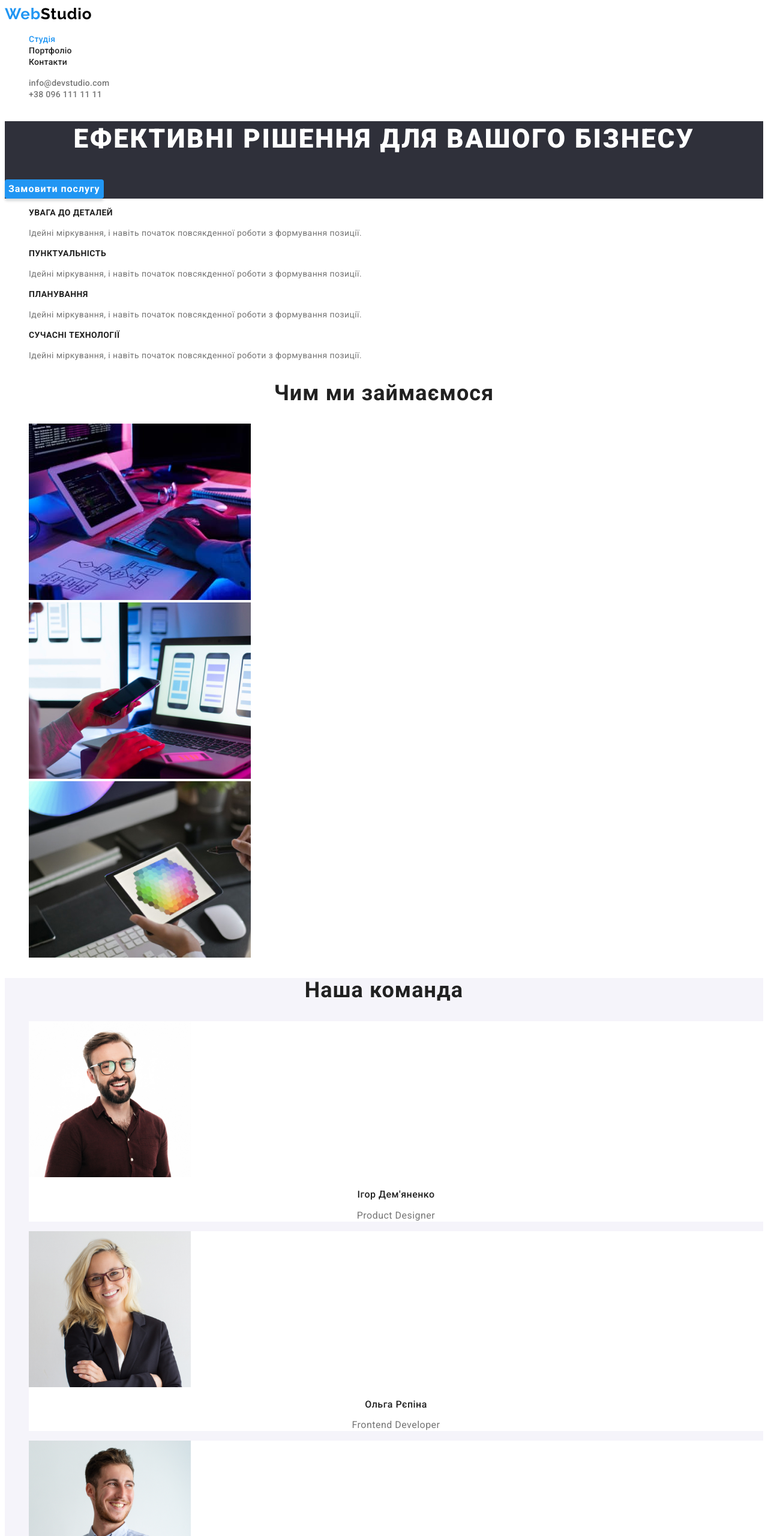
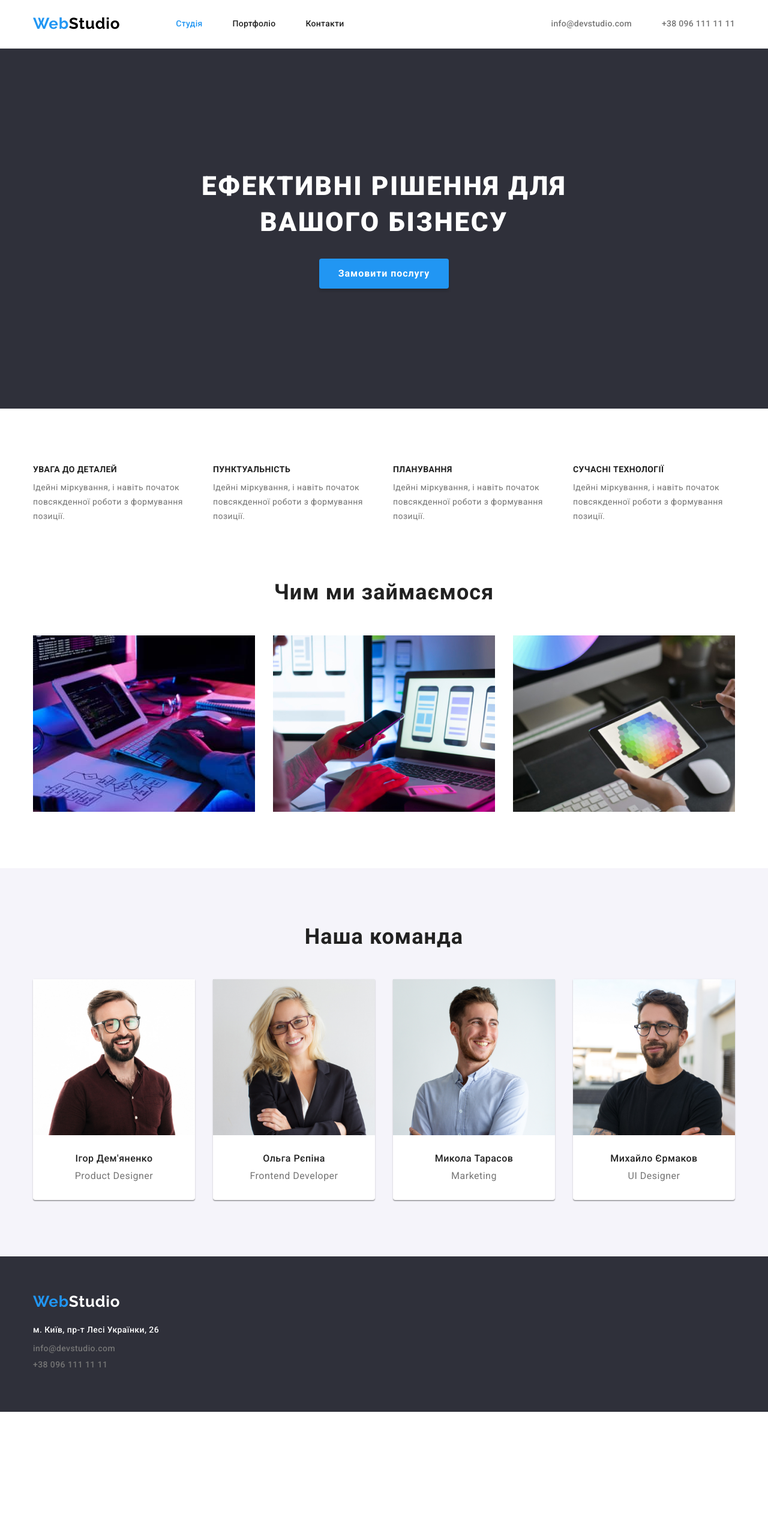
Before and after one commit to SvitlanaPia/goit-markup-hw-03, a plain HTML site: page index.html in a window 1280 px wide. Shown: the top 2560 px of the page at 60% size. After the commit the page ends 2353 px from the top, so only its background shows below. Drawn offline with nearby package versions, Linux system fonts and the light colour scheme.

Commit message:
hw3 - first commit

```diff
--- a/css/style.css
+++ b/css/style.css
@@ -11,6 +11,44 @@ body {
   color: var(--primary-text-color);
   background-color: var(--white-color);
 }
+h1,
+h2,
+h3,
+h4,
+h5,
+h6,
+p {
+  margin-top: 0;
+  margin-bottom: 0;
+}
+ul {
+  margin-top: 0;
+  margin-bottom: 0;
+  padding-left: 0;
+}
+img {
+  display: block;
+}
+.header-box {
+  border-bottom: 1px solid #ececec;
+  padding-top: 24px;
+  padding-bottom: 25px;
+}
+.container {
+  width: 1200px;
+  margin-left: auto;
+  margin-right: auto;
+  padding-left: 15px;
+  padding-right: 15px;
+}
+.header-container {
+  display: flex;
+  justify-content: space-between;
+  align-items: center;
+}
+.navigation-container {
+  display: flex;
+}
 .logo {
   text-decoration: none;
   font-family: "Raleway", sans-serif;
@@ -18,17 +56,45 @@ body {
   line-height: 1.19;
   letter-spacing: 0.03em;
 }
+.logo-header {
+  padding-right: 93px;
+}
 .logo-web {
   color: var(--accent-color);
 }
 .logo-studio {
   color: #000000;
 }
+.logo-studio-footer {
+  color: var(--white-color);
+}
 .logo-footer {
-  color: var(--white-color);
+  display: block;
+  margin-bottom: 20px;
 }
 .lists {
   list-style: none;
+}
+.portfolio-filter {
+  display: flex;
+  justify-content: center;
+  margin-bottom: 50px;
+}
+.portfolio-filter-item:not(:last-child) {
+  margin-right: 8px;
+}
+.portfolio-list {
+  display: flex;
+  flex-wrap: wrap;
+  column-gap: 30px;
+  row-gap: 30px;
+}
+.portfolio-list-item {
+  width: 370px;
+}
+.header-list {
+  display: flex;
+  align-items: center;
 }
 .nav-elem {
   color: var(--primary-text-color);
@@ -37,6 +103,10 @@ body {
   font-size: 14px;
   line-height: 1.14;
   letter-spacing: 0.02em;
+}
+.nav-portfolio {
+  padding-left: 50px;
+  padding-right: 50px;
 }
 .link-current {
   color: var(--accent-color);
@@ -49,9 +119,11 @@ body {
   line-height: 1.14;
   letter-spacing: 0.02em;
 }
+.contact-header {
+  padding-left: 50px;
+}
 
 .filter {
-  font-family: inherit;
   color: inherit;
   background-color: var(--filer-and-team);
   border: transparent;
@@ -59,14 +131,21 @@ body {
   font-weight: 500;
   font-size: 16px;
   line-height: 1.62;
-  text-align: center;
   letter-spacing: 0.03em;
+  padding: 6px 22px;
 }
 .filter-content {
   font-weight: 700;
   font-size: 18px;
   line-height: 2;
   letter-spacing: 0.06em;
+  margin-bottom: 4px;
+}
+.filter-content-box {
+  padding: 20px 24px;
+  border-right: 1px solid #eeeeee;
+  border-bottom: 1px solid #eeeeee;
+  border-left: 1px solid #eeeeee;
 }
 .content-name {
   color: var(--second-text-color);
@@ -77,6 +156,13 @@ body {
 .hero {
   background: var(--background);
 }
+.section {
+  padding-top: 94px;
+  padding-bottom: 94px;
+}
+.section-services {
+  padding-top: 0px;
+}
 .hero-title {
   color: var(--white-color);
   font-weight: 900;
@@ -85,9 +171,26 @@ body {
   text-align: center;
   letter-spacing: 0.06em;
   text-transform: uppercase;
+
+  width: 696px;
+  margin-top: 106px;
+  margin-left: auto;
+  margin-right: auto;
+}
+.visually-hidden {
+  position: absolute;
+  width: 1px;
+  height: 1px;
+  margin: -1px;
+  border: 0;
+  padding: 0;
+
+  white-space: nowrap;
+  clip-path: inset(100%);
+  clip: rect(0 0 0 0);
+  overflow: hidden;
 }
 .join-button {
-  font-family: inherit;
   color: var(--white-color);
   background-color: var(--accent-color);
   font-weight: 700;
@@ -97,6 +200,37 @@ body {
   border: transparent;
   border-radius: 4px;
   letter-spacing: 0.06em;
+
+  display: block;
+  margin-top: 30px;
+  margin-right: auto;
+  margin-bottom: 106px;
+  margin-left: auto;
+  padding: 10px 32px;
+}
+.benefits-list {
+  display: flex;
+}
+.benefits {
+  font-weight: 700;
+  font-size: 14px;
+  line-height: 1.14;
+  letter-spacing: 0.03em;
+  text-transform: uppercase;
+  margin-bottom: 10px;
+  width: 270px;
+}
+.benefit-list-item:not(:last-child),
+.service-list-item:not(:last-child),
+.team-boxes:not(:last-child) {
+  margin-right: 30px;
+}
+.benefits-text {
+  color: var(--second-text-color);
+  font-size: 14px;
+  line-height: 1.71;
+  letter-spacing: 0.03em;
+  width: 270px;
 }
 .main-title {
   font-weight: 700;
@@ -104,26 +238,23 @@ body {
   line-height: 1.16;
   text-align: center;
   letter-spacing: 0.03em;
+
+  margin-bottom: 50px;
 }
-.benefits {
-  font-weight: 700;
-  font-size: 14px;
-  line-height: 1.14;
-  letter-spacing: 0.03em;
-  text-transform: uppercase;
+.service-list {
+  display: flex;
 }
-.benefits-text {
-  color: var(--second-text-color);
-  font-size: 14px;
-  line-height: 1.71;
-  letter-spacing: 0.03em;
-}
-
 .team {
   background-color: var(--filer-and-team);
 }
+.team-list {
+  display: flex;
+}
 .team-boxes {
   background-color: var(--white-color);
+  box-shadow: 0px 1px 3px rgba(0, 0, 0, 0.12), 0px 1px 1px rgba(0, 0, 0, 0.14),
+    0px 2px 1px rgba(0, 0, 0, 0.2);
+  border-radius: 0px 0px 4px 4px;
 }
 .team-title {
   font-weight: 500;
@@ -131,6 +262,9 @@ body {
   line-height: 1.18;
   text-align: center;
   letter-spacing: 0.03em;
+
+  margin-top: 30px;
+  margin-bottom: 10px;
 }
 .team-text {
   color: var(--second-text-color);
@@ -138,12 +272,21 @@ body {
   line-height: 1.18;
   text-align: center;
   letter-spacing: 0.03em;
+
+  margin-bottom: 30px;
 }
 .footer-block {
   background: var(--background);
 }
+.footer-container {
+  padding-top: 60px;
+  padding-bottom: 60px;
+}
 .address {
   font-style: normal;
+}
+.address-item {
+  margin-bottom: 9px;
 }
 .address-link {
   color: var(--white-color);
@@ -174,6 +317,7 @@ body {
 .filter:active {
   color: var(--white-color);
   background-color: var(--accent-color);
-  box-shadow: 0px 3px 1px rgba(0, 0, 0, 0.1);
+  box-shadow: 0px 3px 1px rgba(0, 0, 0, 0.1), 0px 1px 2px rgba(0, 0, 0, 0.08),
+    0px 2px 2px rgba(0, 0, 0, 0.12);
   cursor: pointer;
 }
--- a/index.html
+++ b/index.html
@@ -11,64 +11,79 @@
       href="https://fonts.googleapis.com/css2?family=Raleway:wght@700&family=Roboto:wght@400;500;700;900&display=swap"
       rel="stylesheet"
     />
+    <link
+      rel="stylesheet"
+      href="https://cdnjs.cloudflare.com/ajax/libs/modern-normalize/1.0.0/modern-normalize.min.css"
+    />
     <link rel="stylesheet" href="./css/style.css" />
   </head>
   <body>
-    <header>
-      <nav>
-        <a href="/" class="logo"
+    <header class="header-box">
+      <div class="container header-container">
+        <nav class="navigation-container">
+          <a href="/" class="logo logo-header"
             ><span class="logo-web">Web</span
             ><span class="logo-studio">Studio</span></a
           >
-        <ul class="lists">
+          <ul class="lists header-list">
             <li>
               <a href="./index.html" class="nav-elem link-current">Студія</a>
             </li>
-          <li><a href="./portfolio.html" class="nav-elem">Портфоліо</a></li>
+            <li>
+              <a href="./portfolio.html" class="nav-elem nav-portfolio"
+                >Портфоліо</a
+              >
+            </li>
             <li><a href="#" class="nav-elem">Контакти</a></li>
           </ul>
         </nav>
-      <ul class="lists">
+        <ul class="lists header-list">
           <li>
             <a href="mailto:info@devstudio.com" class="contacts"
               >info@devstudio.com</a
             >
           </li>
           <li>
-          <a href="tel:+380961111111" class="contacts">+38 096 111 11 11</a>
+            <a href="tel:+380961111111" class="contacts contact-header"
+              >+38 096 111 11 11</a
+            >
           </li>
         </ul>
+      </div>
     </header>
     <main>
-      <section class="hero">
+      <section class="hero section">
+        <div class="container hero-container">
           <h1 class="hero-title">Ефективні рішення для вашого бізнесу</h1>
           <button type="button" class="join-button">Замовити послугу</button>
+        </div>
       </section>
-      <section>
-        <h2 hidden></h2>
-        <ul class="lists">
-          <li>
+      <section class="section">
+        <div class="container">
+          <h2 class="visually-hidden">Наші переваги</h2>
+          <ul class="lists benefits-list">
+            <li class="benefit-list-item">
               <h3 class="benefits">УВАГА ДО ДЕТАЛЕЙ</h3>
               <p class="benefits-text">
                 Ідейні міркування, і навіть початок повсякденної роботи з
                 формування позиції.
               </p>
             </li>
-          <li>
+            <li class="benefit-list-item">
               <h3 class="benefits">ПУНКТУАЛЬНІСТЬ</h3>
               <p class="benefits-text">
                 Ідейні міркування, і навіть початок повсякденної роботи з
                 формування позиції.
               </p>
             </li>
-          <li>
+            <li class="benefit-list-item">
               <h3 class="benefits">ПЛАНУВАННЯ</h3>
               <p class="benefits-text">
                 Ідейні міркування, і навіть початок повсякденної роботи з
                 формування позиції.
               </p>
             </li>
-          <li>
+            <li class="benefit-list-item">
               <h3 class="benefits">СУЧАСНІ ТЕХНОЛОГІЇ</h3>
               <p class="benefits-text">
                 Ідейні міркування, і навіть початок повсякденної роботи з
@@ -76,11 +91,13 @@
               </p>
             </li>
           </ul>
+        </div>
       </section>
-      <section>
+      <section class="section section-services">
+        <div class="container">
           <h2 class="main-title">Чим ми займаємося</h2>
-        <ul class="lists">
-          <li>
+          <ul class="lists service-list">
+            <li class="service-list-item">
               <img
                 src="./images/laptop.jpg"
                 alt="Десктопні додатки"
@@ -88,7 +105,7 @@
                 height="294"
               />
             </li>
-          <li>
+            <li class="service-list-item">
               <img
                 src="./images/mobile.jpg"
                 alt="Мобільні додатки"
@@ -96,7 +113,7 @@
                 height="294"
               />
             </li>
-          <li>
+            <li class="service-list-item">
               <img
                 src="./images/tablet.jpg"
                 alt="Дизайнерські рішення"
@@ -105,10 +122,12 @@
               />
             </li>
           </ul>
+        </div>
       </section>
-      <section class="team">
+      <section class="team section">
+        <div class="container">
           <h2 class="main-title">Наша команда</h2>
-        <ul class="lists">
+          <ul class="lists team-list">
             <li class="team-boxes">
               <img
                 src="./images/igor.jpg"
@@ -150,34 +169,39 @@
               <p class="team-text">UI Designer</p>
             </li>
           </ul>
+        </div>
       </section>
     </main>
     <footer class="footer-block">
-      <a href="/" class="logo"
+      <div class="container footer-container">
+        <a href="/" class="logo logo-footer"
           ><span class="logo-web">Web</span
-        ><span class="logo-footer">Studio</span></a
+          ><span class="logo-studio-footer">Studio</span></a
         >
         <address class="address">
           <ul class="lists">
-          <li>
+            <li class="address-item">
               <a
                 href="https://goo.gl/maps/oxNiUU3evB4ncJMF8"
                 class="address-link contacts contacts-footer"
                 >м. Київ, пр-т Лесі Українки, 26</a
               >
             </li>
-          <li>
-            <a href="mailto:info@devstudio.com" class="contacts contacts-footer"
+            <li class="address-item">
+              <a
+                href="mailto:info@devstudio.com"
+                class="contacts contacts-footer"
                 >info@devstudio.com</a
               >
             </li>
-          <li>
+            <li class="address-item">
               <a href="tel:+380961111111" class="contacts contacts-footer"
                 >+38 096 111 11 11</a
               >
             </li>
           </ul>
         </address>
+      </div>
     </footer>
   </body>
 </html>
```
Also changed, not shown: portfolio.html (+68 -32 lines). Lines whose indentation alone changed are shown as unchanged.
